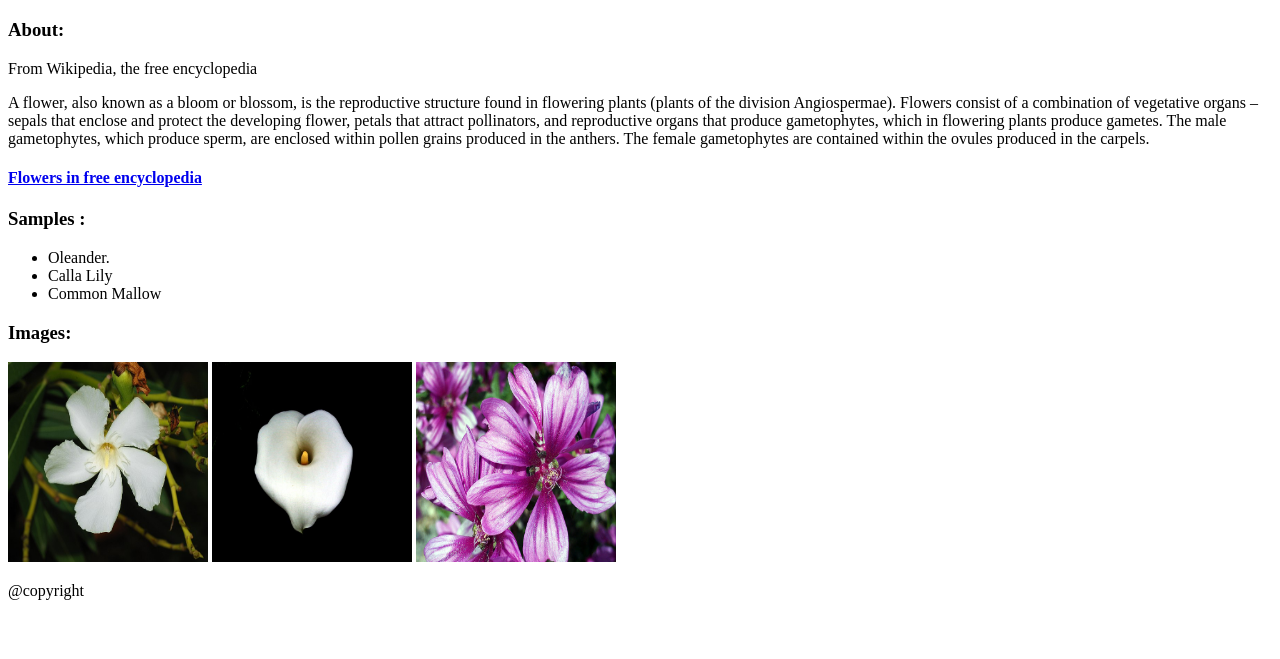
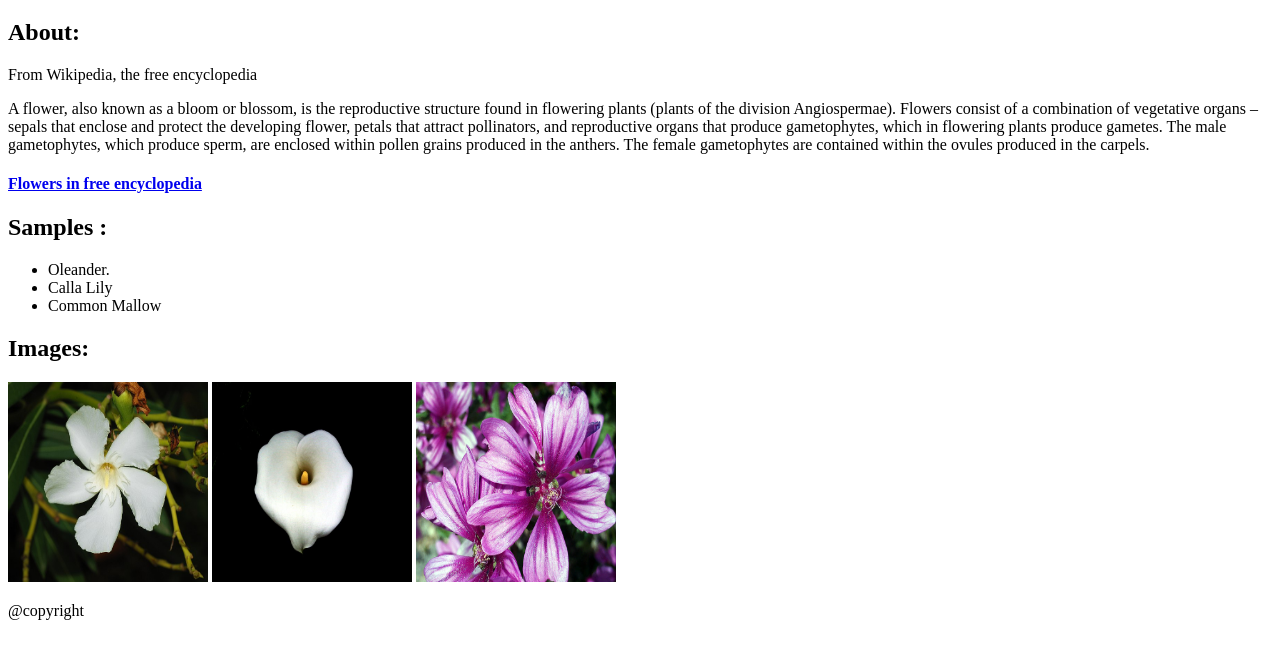
Before and after one commit to basselmr/sample, a plain HTML site: page index.html in a window 1280 px wide. Shown: the part 61-720 px from the top of the page. Drawn offline with Linux system fonts and the light colour scheme.

Commit message:
Update index.html

```diff
--- a/index.html
+++ b/index.html
@@ -11,13 +11,13 @@
     </header>
     <main>
         <section>
-            <h3>About:</h3>
+            <h2>About:</h2>
         <p>From Wikipedia, the free encyclopedia</p>
         <p>A flower, also known as a bloom or blossom, is the reproductive structure found in flowering plants (plants of the division Angiospermae). Flowers consist of a combination of vegetative organs – sepals that enclose and protect the developing flower, petals that attract pollinators, and reproductive organs that produce gametophytes, which in flowering plants produce gametes. The male gametophytes, which produce sperm, are enclosed within pollen grains produced in the anthers. The female gametophytes are contained within the ovules produced in the carpels.</p>
         <h4><a href="https://en.wikipedia.org/wiki/Flower">Flowers in free encyclopedia</a></h4>
         </section>
         <section>
-            <h3>Samples :</h3>
+            <h2>Samples :</h2>
             <ul>
                 <li>Oleander.</li>
                 <li>Calla Lily</li>
@@ -25,7 +25,7 @@
             </ul>
         </section>
         <section>
-            <h3>Images:</h3>
+            <h2>Images:</h2>
             <img src="Oleander.jpg" alt="oleander image" width="200" height="200">
             <img src="calla_lily.jpg" alt="calla lily image" width="200" height="200">
             <img src="Common_Mallow.jpg" alt="common mallow image" width="200" height="200">
```
